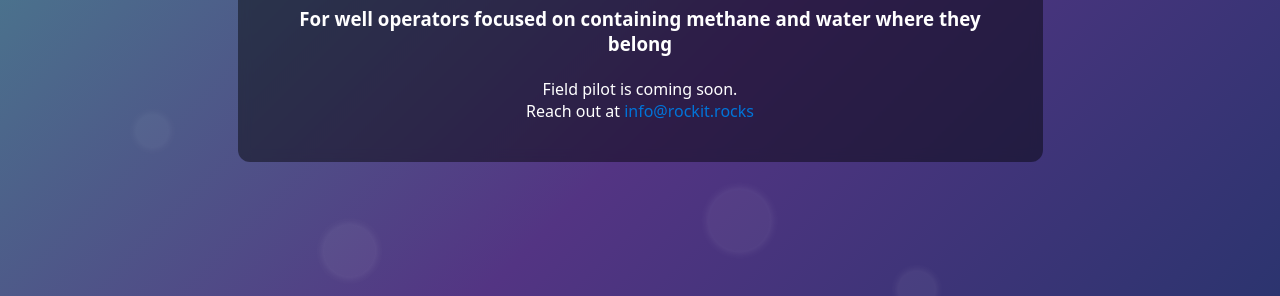
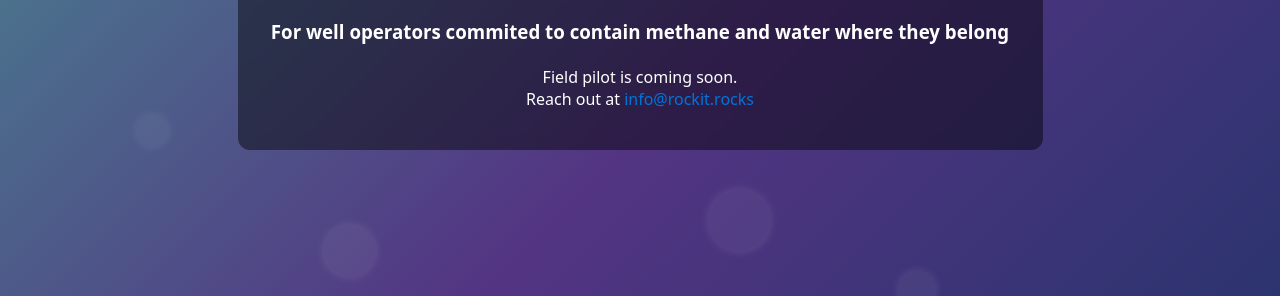
Before and after one commit to olegishkov/rockit.rocks, a plain HTML site: page index.html in a window 1280 px wide. Shown: the part 504-800 px from the top of the page. Drawn offline with Linux system fonts and the light colour scheme.

Commit message:
Update index.html

```diff
--- a/index.html
+++ b/index.html
@@ -165,7 +165,7 @@ a {
     <img src="Rockit Logo RGB.svg">
     <h1>Mineral Sealing Technology for </br>Well Integrity and Water Shut-Off</h1>
     </br>
-    <h3>For well operators focused on containing methane and water where they belong</h3>
+    <h3>For well operators commited to contain methane and water where they belong</h3>
     </br>
     <p>Field pilot is coming soon.</br>
     Reach out at <a href="mailto:info@rockit.rocks">info@rockit.rocks</a></p>
```
